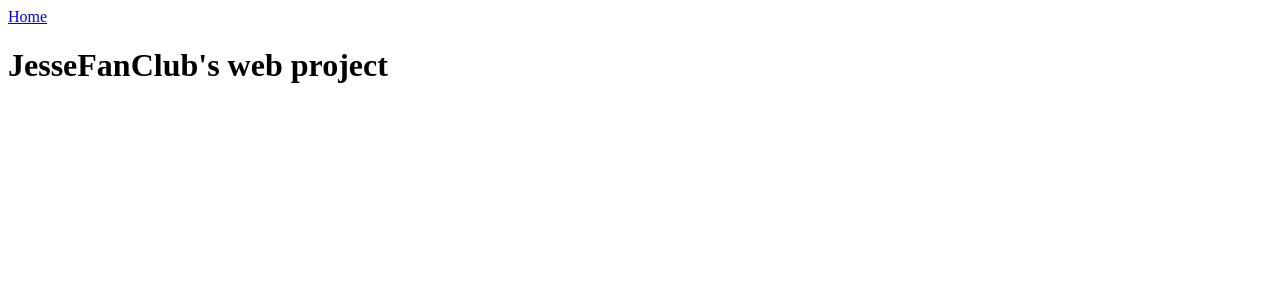
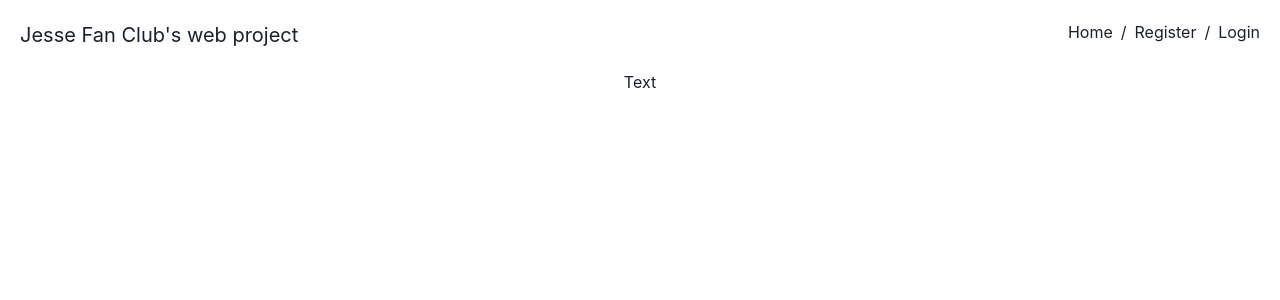
Before and after one commit to I-Am-Dench/cse312-project, a React (Vite) app in the folder client/: page / in a window 1280 px wide. Shown: the top 300 px of the page. Built offline with nearby package versions, Linux system fonts and the light colour scheme.

Commit message:
added chakraUI

```diff
--- a/client/package.json
+++ b/client/package.json
@@ -10,6 +10,10 @@
     "preview": "vite preview"
   },
   "dependencies": {
+    "@chakra-ui/react": "^2.8.2",
+    "@emotion/react": "^11.11.4",
+    "@emotion/styled": "^11.11.0",
+    "framer-motion": "^11.0.14",
     "localforage": "^1.10.0",
     "match-sorter": "^6.3.4",
     "react": "^18.2.0",
--- a/client/src/App.jsx
+++ b/client/src/App.jsx
@@ -1,7 +1,15 @@
+import { Flex, Link } from '@chakra-ui/react';
+import { Link as RouterLink } from 'react-router-dom';
 import Home from './Components/Home.jsx';
 
 function App() {
-  return <Home />;
+  return (
+    <Flex justifyContent={'center'}>
+      <Link as={RouterLink} to="/">
+        Text
+      </Link>
+    </Flex>
+  );
 }
 
 export default App;
--- a/client/src/layout/Layout.jsx
+++ b/client/src/layout/Layout.jsx
@@ -1,14 +1,45 @@
 import { NavLink, Outlet } from 'react-router-dom';
+
+import {
+  Breadcrumb,
+  BreadcrumbItem,
+  BreadcrumbLink,
+  BreadcrumbSeparator,
+  Text,
+  Flex,
+  Spacer,
+} from '@chakra-ui/react';
 
 export default function Layout() {
   return (
     <div className="layout">
-      <div className="nav">
-        <NavLink to="/"> Home </NavLink>
-      </div>
+      <Flex margin="20px">
+        <Text fontSize="xl">Jesse Fan Club's web project</Text>
+        <Spacer />
+        <Navigation />
+      </Flex>
       <main>
         <Outlet />
       </main>
     </div>
   );
 }
+function Navigation() {
+  return (
+    <Breadcrumb>
+      <BreadcrumbItem>
+        <BreadcrumbLink as={NavLink} to="#">
+          Home
+        </BreadcrumbLink>
+      </BreadcrumbItem>
+      <BreadcrumbItem>
+        <BreadcrumbLink as={NavLink} to="#">
+          Register
+        </BreadcrumbLink>
+      </BreadcrumbItem>
+      <BreadcrumbItem>
+        <BreadcrumbLink>Login</BreadcrumbLink>
+      </BreadcrumbItem>
+    </Breadcrumb>
+  );
+}
--- a/client/src/main.jsx
+++ b/client/src/main.jsx
@@ -5,8 +5,11 @@ import router from './routes.jsx';
 
 import { RouterProvider } from 'react-router-dom';
 
+import { ChakraProvider } from '@chakra-ui/react';
 ReactDOM.createRoot(document.getElementById('root')).render(
   <React.StrictMode>
-    <RouterProvider router={router} />
+    <ChakraProvider>
+      <RouterProvider router={router} />
+    </ChakraProvider>
   </React.StrictMode>
 );
```
Also changed, not shown: 1 other file (tests, documents, lock files or other folders).
